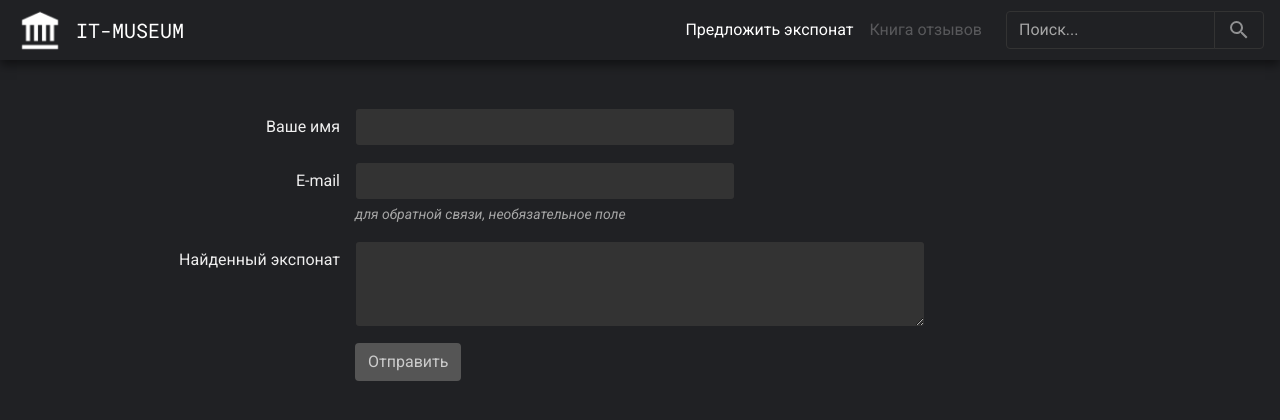
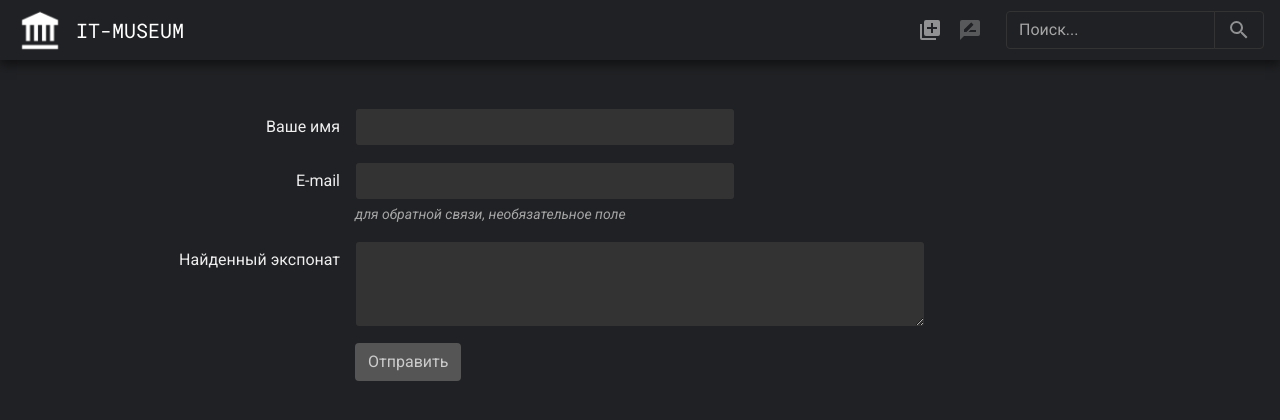
Before and after one commit to project-six/it-museum, a Django app: template museum/templates/propose.html in a window 1280 px wide. Shown: the top 420 px of the page. Run offline with Django 3.2, Linux system fonts and the light colour scheme; the template is opened without the code that fills it, so the values that code supplies are empty; some libraries are stand-ins or nearby versions.

Commit message:
Add guest book and propose icons

```diff
--- a/museum/static/css/style.css
+++ b/museum/static/css/style.css
@@ -122,8 +122,18 @@ body {
     color: #eeeeee;
 }
 
-.search-icon {
+.navbar-icon {
     opacity: 0.5;
+    transition: opacity .3s;
+}
+
+.navbar-icon.navbar-icon-lighten:hover {
+    opacity: 0.75;
+    transition: opacity .3s;
+}
+
+.navbar-icon.navbar-icon-disabled {
+    opacity: .25;
 }
 
 .text-lighter {
@@ -140,7 +150,7 @@ body {
     margin: 20px 25px;
     transition-property: transform, box-shadow;
     transition-duration: .3s;
-    box-shadow: 0 0 45px 0 rgba(0,0,0,1);
+    box-shadow: 0 0 45px 0 rgba(0, 0, 0, 1);
 }
 
 .polaroid > .polaroid-image {
@@ -170,7 +180,7 @@ body {
     transform: scale(1.05);
     transition-property: transform, box-shadow;
     transition-duration: .3s;
-    box-shadow: 0 0 80px 5px rgba(0,0,0,1);
+    box-shadow: 0 0 80px 5px rgba(0, 0, 0, 1);
 }
 
 .no-blue-border {
@@ -223,6 +233,7 @@ body {
     font-size: 14px;
     font-style: italic;
 }
+
 .pagination {
     border-radius: 0;
 }
--- a/museum/templates/base.html
+++ b/museum/templates/base.html
@@ -11,7 +11,7 @@
           integrity="sha384-WskhaSGFgHYWDcbwN70/dfYBj47jz9qbsMId/iRN3ewGhXQFZCSftd1LZCfmhktB" crossorigin="anonymous">
     <link href="https://fonts.googleapis.com/css?family=Roboto+Mono|Roboto:400,400i,700&amp;subset=cyrillic"
           rel="stylesheet">
-    <link href="{% static 'css/style.css' %}?v=27" rel="stylesheet">
+    <link href="{% static 'css/style.css' %}?v=28" rel="stylesheet">
 </head>
 
 <body>
@@ -29,11 +29,19 @@
     <div class="collapse navbar-collapse" id="top-menu">
         <ul class="navbar-nav ml-auto mr-3">
             <li class="nav-item">
-                <a class="nav-link {% block propose_class %}{% endblock %}" href="{% url 'propose' %}">Предложить
-                    экспонат</a>
+                <a class="nav-link {% block propose_class %}{% endblock %}"
+                   href="{% url 'propose' %}">
+                    <img src="{% static 'img/propose-icon.svg' %}"
+                         class="navbar-icon navbar-icon-lighten"
+                         alt="Предложить экспонат">
+                </a>
             </li>
             <li class="nav-item">
-                <a class="nav-link disabled">Книга отзывов</a>
+                <a class="nav-link disabled">
+                    <img src="{% static 'img/guest-book-icon.svg' %}"
+                         class="navbar-icon navbar-icon-disabled"
+                         alt="Книга отзывов">
+                </a>
             </li>
         </ul>
         <form class="form-inline" method="get" action="{% url 'search' %}">
@@ -45,7 +53,7 @@
                        aria-describedby="search-button">
                 <div class="input-group-append search-button-container">
                     <button type="submit" class="btn search-form-element" id="search-button">
-                        <img class="search-icon" src="{% static 'img/search-icon.svg' %}">
+                        <img class="navbar-icon" src="{% static 'img/search-icon.svg' %}">
                     </button>
                 </div>
             </div>
```
Also changed, not shown: museum/static/img/guest-book-icon.svg (added), museum/static/img/propose-icon.svg (added).
